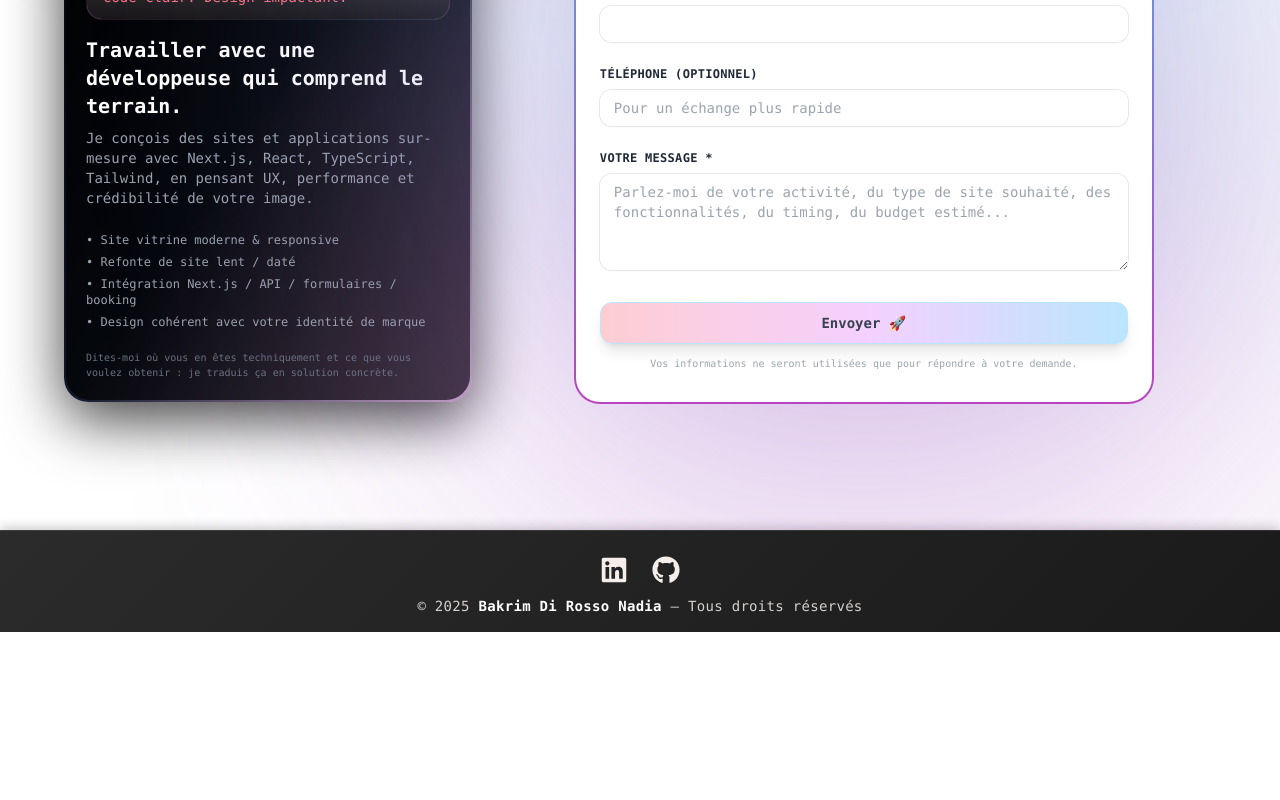
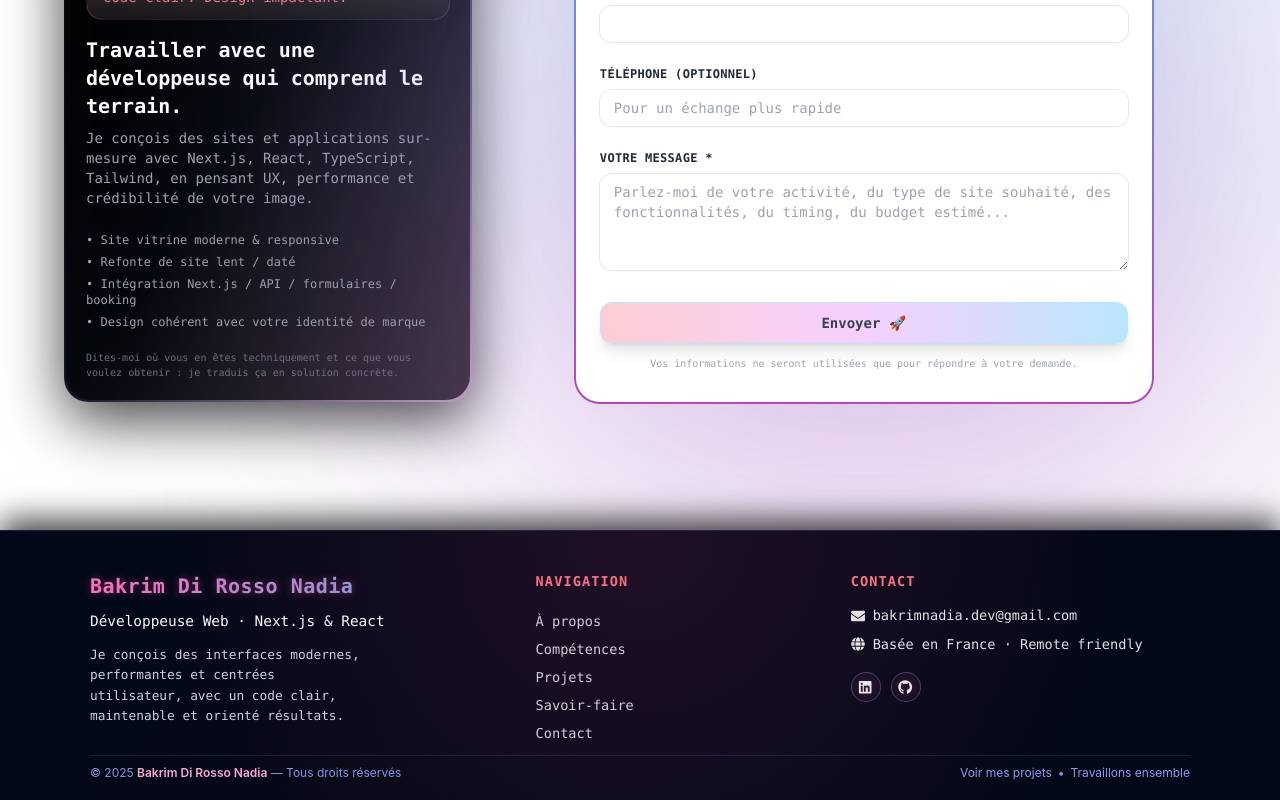
Before and after one commit to BakrimNadia/Portfolio-Nadia, a Next.js app: page / in a window 1280 px wide. Shown: the part 6821-7621 px from the top of the page. Before the commit the page ends 7453 px from the top, so only its background shows below. Built offline with nearby package versions, Linux system fonts and the light colour scheme; grey boxes are pictures that could not be loaded.

Commit message:
modify footer

```diff
--- a/src/app/Components/Footer.tsx
+++ b/src/app/Components/Footer.tsx
@@ -1,76 +1,307 @@
 // components/Footer.js
-import React from 'react';
-import { FaLinkedin, FaGithub } from 'react-icons/fa';
-import styled from 'styled-components';
+import React from "react";
+import styled from "styled-components";
+import { FaLinkedin, FaGithub, FaEnvelope, FaGlobe } from "react-icons/fa";
 
 const Footer = () => {
   return (
-    <FooterContainer className="font-mono">
-      <IconsContainer>
-        <IconLink
+    <FooterContainer>
+      <FooterInner className="font-mono">
+        {/* Colonne 1 : Brand */}
+        <Column>
+          <Brand>Bakrim Di Rosso Nadia</Brand>
+          <Tagline>Développeuse Web · Next.js & React</Tagline>
+          <SmallText>
+            Je conçois des interfaces modernes, performantes et centrées
+            utilisateur, avec un code clair, maintenable et orienté résultats.
+          </SmallText>
+        </Column>
+
+        {/* Colonne 2 : Navigation */}
+        <Column>
+          <ColumnTitle>Navigation</ColumnTitle>
+          <NavList>
+            <NavItem>
+              <NavLink href="#About">À propos</NavLink>
+            </NavItem>
+            <NavItem>
+              <NavLink href="#Skills">Compétences</NavLink>
+            </NavItem>
+            <NavItem>
+              <NavLink href="#Projects">Projets</NavLink>
+            </NavItem>
+            <NavItem>
+              <NavLink href="#Knowledge">Savoir-faire</NavLink>
+            </NavItem>
+            <NavItem>
+              <NavLink href="#Contact">Contact</NavLink>
+            </NavItem>
+          </NavList>
+        </Column>
+
+        {/* Colonne 3 : Contact & Social */}
+        <Column>
+          <ColumnTitle>Contact</ColumnTitle>
+          <ContactItem>
+            <FaEnvelope size={14} />
+            <a href="mailto:bakrimnadia.dev@gmail.com">
+              bakrimnadia.dev@gmail.com
+            </a>
+          </ContactItem>
+          <ContactItem>
+            <FaGlobe size={14} />
+            <span>Basée en France · Remote friendly</span>
+          </ContactItem>
+
+          <SocialWrapper>
+            <SocialLink
               href="https://www.linkedin.com/in/nadia-d-405849b9/"
               target="_blank"
               rel="noopener noreferrer"
+              aria-label="LinkedIn"
             >
-          <FaLinkedin size={28} />
-        </IconLink>
-        <IconLink
+              <FaLinkedin />
+            </SocialLink>
+            <SocialLink
               href="https://github.com/BakrimNadia"
               target="_blank"
               rel="noopener noreferrer"
+              aria-label="GitHub"
             >
-          <FaGithub size={28} />
-        </IconLink>
-      </IconsContainer>
+              <FaGithub />
+            </SocialLink>
+          </SocialWrapper>
+        </Column>
+      </FooterInner>
 
-      <Text>
-        © {new Date().getFullYear()} <span>Bakrim Di Rosso Nadia</span> — Tous droits réservés
-      </Text>
+      {/* Bas de page */}
+      <BottomBar>
+        <span>
+          © {new Date().getFullYear()}{" "}
+          <strong>Bakrim Di Rosso Nadia</strong> — Tous droits réservés
+        </span>
+        <BottomLinks>
+          <a href="#Projects">Voir mes projets</a>
+          <span>•</span>
+          <a href="#Contact">Travaillons ensemble</a>
+        </BottomLinks>
+      </BottomBar>
     </FooterContainer>
   );
 };
 
 const FooterContainer = styled.footer`
-  background: linear-gradient(135deg, #2b2b2b 0%, #1a1a1a 100%);
-  color: #f5eeea;
-  text-align: center;
-  padding: 25px 0 15px;
-  border-top: 1px solid rgba(255, 255, 255, 0.1);
-  box-shadow: 0 -3px 10px rgba(0, 0, 0, 0.2);
+  position: relative;
+  margin-top: 0;
+  padding: 40px 20px 18px;
+
+  background:
+    radial-gradient(
+      circle at 50% 0%,
+      rgba(236, 72, 153, 0.12),
+      transparent 70%
+    ),
+    linear-gradient(135deg, #020817 0%, #050816 40%, #020817 100%);
+
+  color: #f5f5f5;
+  border-top: 1px solid rgba(148, 163, 253, 0.16);
+  box-shadow: 0 -10px 30px rgba(0, 0, 0, 0.75);
+  backdrop-filter: blur(8px);
 `;
 
-const IconsContainer = styled.div`
-  display: flex;
-  justify-content: center;
-  gap: 24px;
-  margin-bottom: 12px;
-`;
+const FooterInner = styled.div`
+  max-width: 1100px;
+  margin: 0 auto 10px;
+  display: grid;
+  grid-template-columns: 1.6fr 1.1fr 1.3fr;
+  gap: 28px;
+  align-items: flex-start;
 
-const IconLink = styled.a`
-  color: #f5eeea;
-  text-decoration: none;
-  transition: all 0.3s ease;
-  transform: scale(1);
+  @media (max-width: 900px) {
+    grid-template-columns: 1fr 1fr;
+    row-gap: 24px;
+  }
 
-  &:hover {
-    color: #f8bfbf; /* Rose pâle doux pour hover */
-    transform: scale(1.2);
+  @media (max-width: 640px) {
+    grid-template-columns: 1fr;
+    text-align: center;
   }
 `;
 
-const Text = styled.p`
-  font-size: 14px;
-  margin: 0;
-  letter-spacing: 0.3px;
-  color: rgba(245, 238, 234, 0.85);
+const Column = styled.div`
+  display: flex;
+  flex-direction: column;
+  gap: 8px;
+`;
 
-  span {
-    font-weight: 600;
-    color: #fff;
+const Brand = styled.h3`
+  font-size: 1.25rem;
+  font-weight: 700;
+  letter-spacing: 0.5px;
+  background: linear-gradient(90deg, #ff7ac4, #38bdf8);
+  -webkit-background-clip: text;
+  color: transparent;
+  text-shadow: 0 0 8px rgba(236, 72, 153, 0.45);
+`;
+
+const Tagline = styled.p`
+  font-size: 0.9rem;
+  color: #f9fafb;
+  font-weight: 500;
+  margin: 2px 0 4px;
+`;
+
+const SmallText = styled.p`
+  font-size: 0.8rem;
+  line-height: 1.6;
+  color: rgba(226, 232, 240, 0.9);
+  max-width: 280px;
+
+  @media (max-width: 640px) {
+    max-width: 100%;
+    margin: 0 auto;
+    text-align: center;
+  }
+`;
+
+const ColumnTitle = styled.h4`
+  font-size: 0.85rem;
+  font-weight: 700;
+  letter-spacing: 0.08em;
+  text-transform: uppercase;
+  color: #fb7185;
+  margin-bottom: 6px;
+`;
+
+const NavList = styled.ul`
+  list-style: none;
+  padding: 0;
+  margin: 4px 0 0;
+  display: flex;
+  flex-direction: column;
+  gap: 4px;
+`;
+
+const NavItem = styled.li``;
+
+const NavLink = styled.a`
+  font-size: 0.85rem;
+  color: rgba(249, 250, 251, 0.82);
+  text-decoration: none;
+  transition: all 0.25s ease;
+  position: relative;
+
+  &:hover {
+    color: #f9a8d4;
+    transform: translateX(4px);
   }
 
-  @media (max-width: 480px) {
-    font-size: 12px;
+  @media (max-width: 640px) {
+    &:hover {
+      transform: translateX(0);
+      color: #f9a8d4;
+    }
+  }
+`;
+
+const ContactItem = styled.div`
+  display: flex;
+  align-items: center;
+  gap: 8px;
+  font-size: 0.85rem;
+  color: rgba(249, 250, 251, 0.9);
+
+  a {
+    color: inherit;
+    text-decoration: none;
+    transition: color 0.2s ease;
+
+    &:hover {
+      color: #38bdf8;
+    }
+  }
+
+  @media (max-width: 640px) {
+    justify-content: center;
+  }
+`;
+
+const SocialWrapper = styled.div`
+  display: flex;
+  gap: 10px;
+  margin-top: 10px;
+
+  @media (max-width: 640px) {
+    justify-content: center;
+  }
+`;
+
+const SocialLink = styled.a`
+  width: 30px;
+  height: 30px;
+  border-radius: 999px;
+  display: flex;
+  align-items: center;
+  justify-content: center;
+  background: radial-gradient(
+    circle,
+    rgba(236, 72, 153, 0.16),
+    transparent
+  );
+  color: #e5e7eb;
+  border: 1px solid rgba(148, 163, 253, 0.35);
+  transition: all 0.3s ease;
+  font-size: 0.9rem;
+
+  &:hover {
+    color: #020817;
+    background: linear-gradient(to right, #fb7185, #e879f9, #38bdf8);
+    box-shadow: 0 0 18px rgba(236, 72, 153, 0.7);
+    transform: translateY(-2px) scale(1.06);
+  }
+`;
+
+const BottomBar = styled.div`
+  max-width: 1100px;
+  margin: 10px auto 0;
+  padding-top: 8px;
+  border-top: 1px solid rgba(148, 163, 253, 0.16);
+  display: flex;
+  flex-wrap: wrap;
+  justify-content: space-between;
+  gap: 6px;
+  font-size: 0.75rem;
+  color: rgba(148, 163, 253, 0.9);
+
+  strong {
+    font-weight: 600;
+    color: #f9a8d4;
+  }
+
+  @media (max-width: 640px) {
+    flex-direction: column;
+    align-items: center;
+    text-align: center;
+  }
+`;
+
+const BottomLinks = styled.div`
+  display: flex;
+  align-items: center;
+  gap: 6px;
+
+  a {
+    color: rgba(148, 163, 253, 0.95);
+    text-decoration: none;
+    transition: color 0.2s ease;
+
+    &:hover {
+      color: #38bdf8;
+    }
+  }
+
+  @media (max-width: 640px) {
+    justify-content: center;
   }
 `;
 
```
Lines whose indentation alone changed are shown as unchanged.
